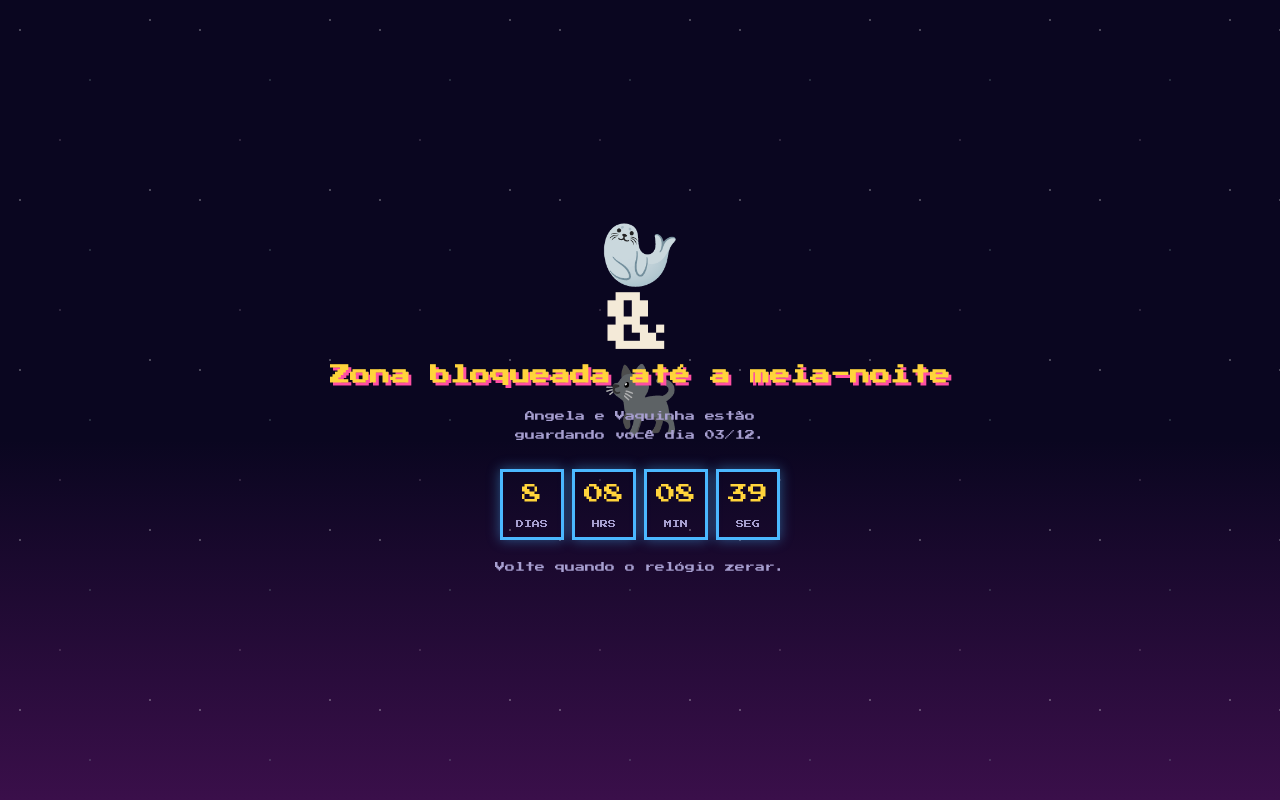
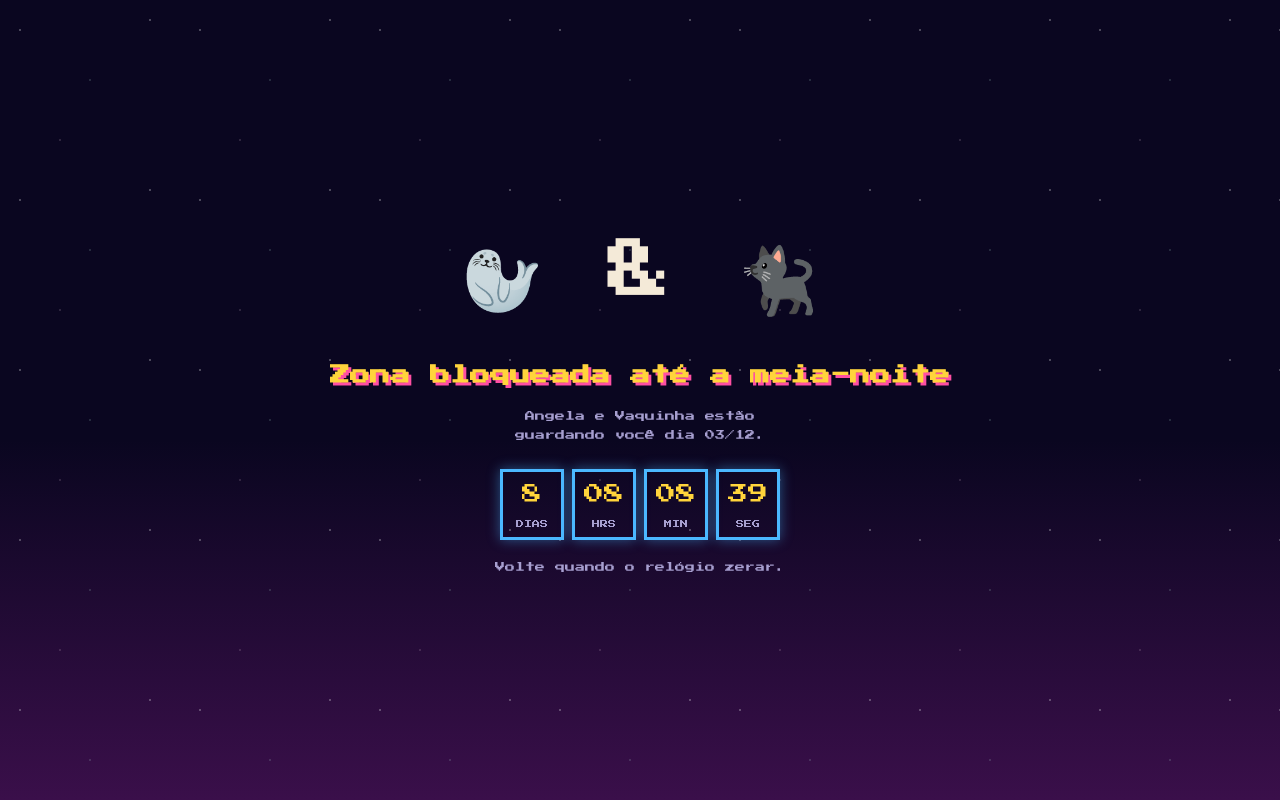
Before and after one commit to angekasten/AniversarioFN, a plain HTML site: page index.html in a window 1280 px wide. Drawn offline with Linux system fonts and the light colour scheme.

Commit message:
atualizar pulse

```diff
--- a/index.html
+++ b/index.html
@@ -15,7 +15,7 @@ body{background:var(--space);color:var(--paper);font-family:"Press Start 2P",ui-
 .stars{position:absolute;inset:0;pointer-events:none;background-image:radial-gradient(1.5px 1.5px at 20px 30px,#fff,transparent),radial-gradient(1px 1px at 90px 80px,#cfe,transparent),radial-gradient(1.5px 1.5px at 150px 20px,#fff,transparent),radial-gradient(1px 1px at 60px 140px,#fde,transparent);background-size:180px 170px;animation:tw 3s ease-in-out infinite alternate}
 @keyframes tw{from{opacity:.35}to{opacity:1}}
 .screen>*:not(.stars):not(.stage):not(.fade):not(#skip):not(#cf){position:relative;z-index:1}
-.pulse{width:110px;height:110px;margin-bottom:26px;display:grid;place-items:center;font-size:54px;animation:hit 1.6s steps(4) infinite}
+.pulse{width:320px;height:110px;margin-bottom:26px;display:grid;place-items:center;font-size:54px;animation:hit 1.6s steps(4) infinite}
 @keyframes hit{0%,100%{transform:scale(1)}10%{transform:scale(1.2)}30%{transform:scale(1)}}
 h1{font-size:clamp(14px,4.6vw,20px);line-height:1.6;color:var(--gold);margin-bottom:16px;text-shadow:3px 3px 0 var(--pink)}
 .sub{font-size:10px;line-height:1.9;color:var(--mute);max-width:32ch}
```
